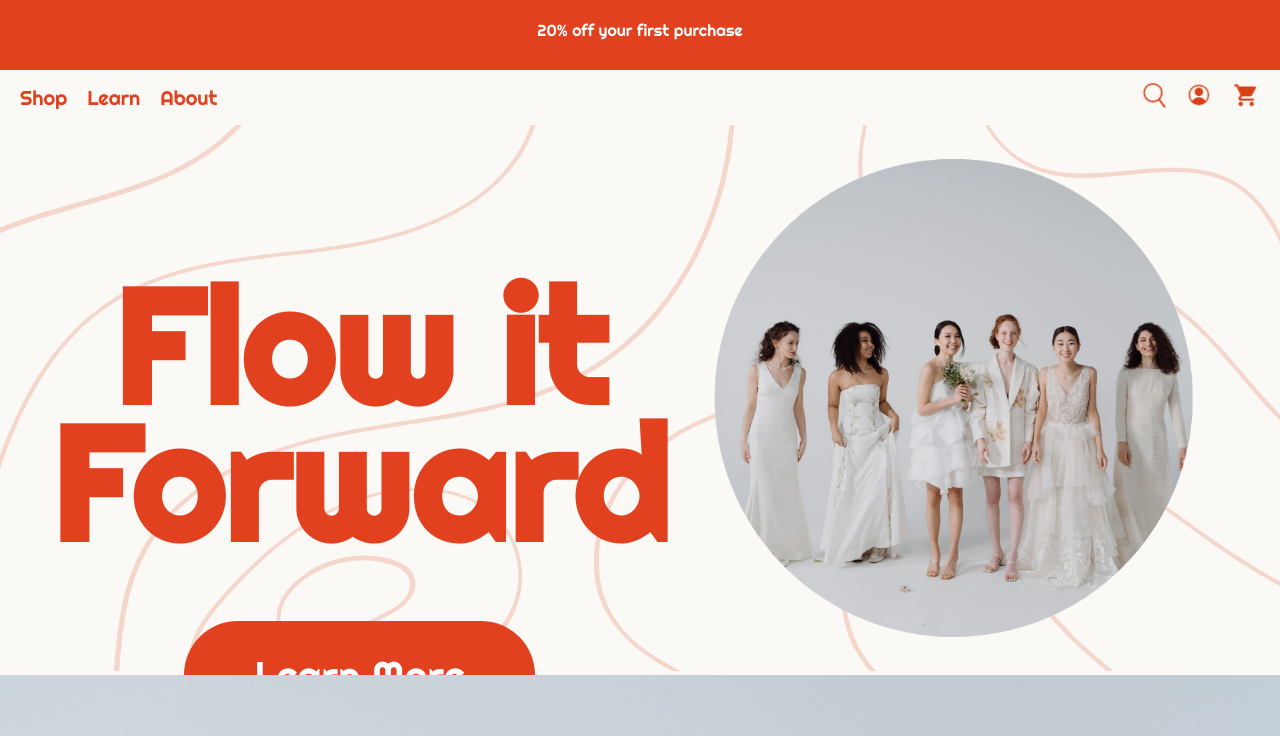
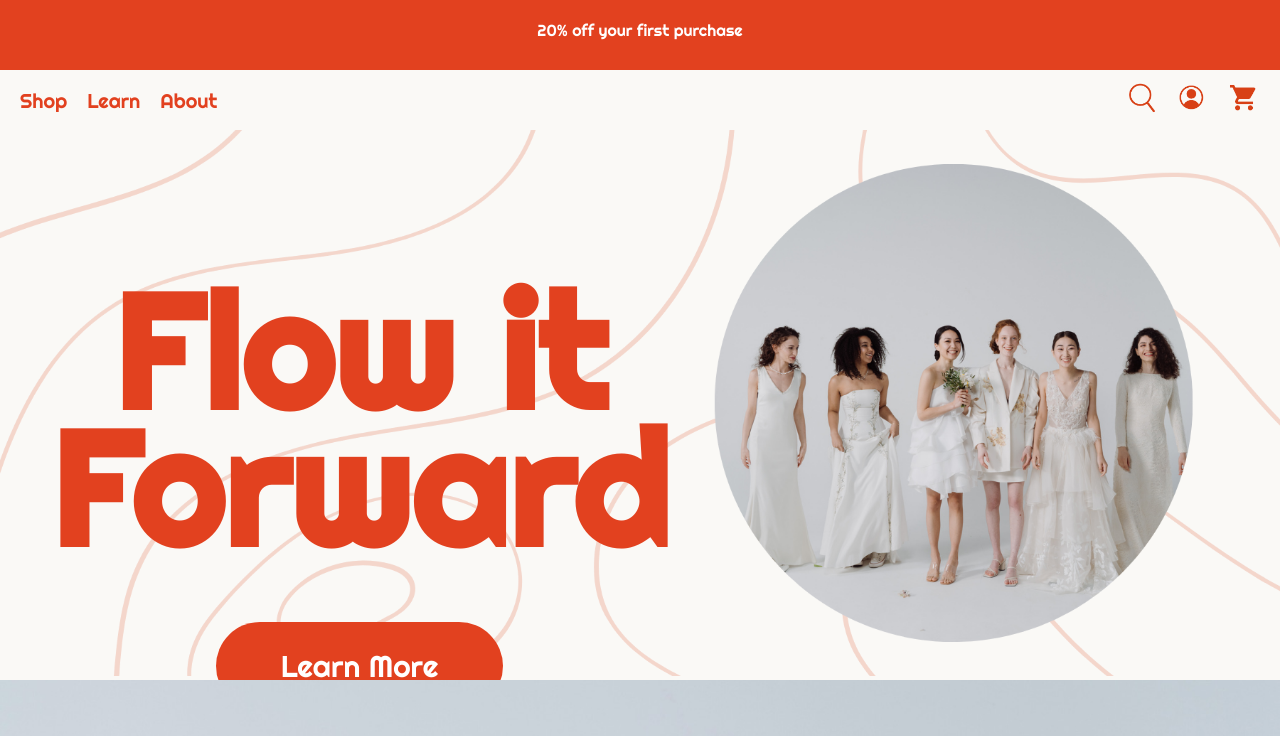
Before and after one commit to penwil/HomepageKP, a plain HTML site: page index.html in a window 1280 px wide. Shown: the top 736 px of the page. Drawn offline with Linux system fonts and the light colour scheme.

Commit message:
Update style.css

```diff
--- a/style.css
+++ b/style.css
@@ -42,8 +42,8 @@ nav ul li a {
     text-decoration: none;
 }
 nav .icons img {
-    width: 30px;
-    height: 30px;
+    width: 35px;
+    height: 35px;
     margin-left: 10px;
 }
 
@@ -93,15 +93,15 @@ nav .icons img {
   background-color: #E2411F;
   border: none;
   color: white;
-  padding: 30px 70px;
+  padding: 25px 65px;
   text-align: center;
   text-decoration: none;
   display: inline-block;
-  margin: 14px 6px;
+  margin: 10px 4px;
   cursor: pointer;
   border-radius: 54px;
   font-family: "Righteous", sans-serif;
-  font-size: 40px;
+  font-size: 30px;
 }
 
 .button:hover {
```
